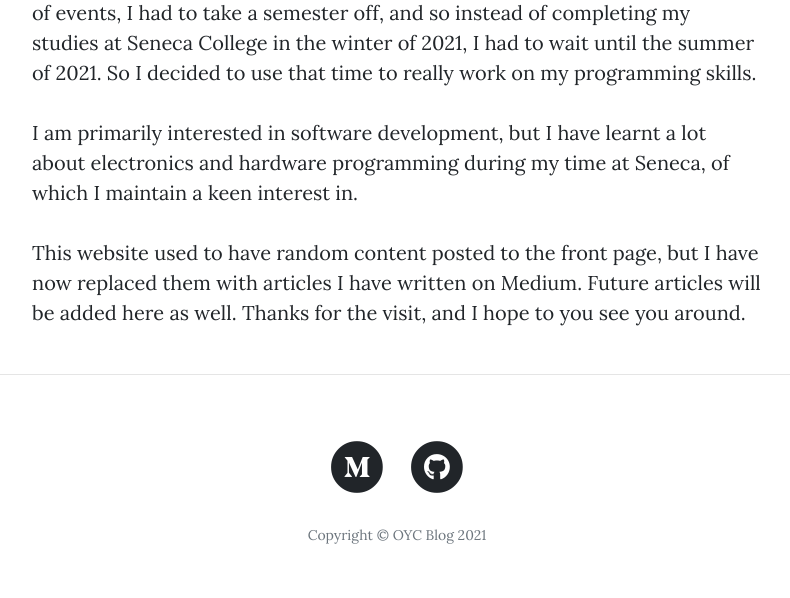
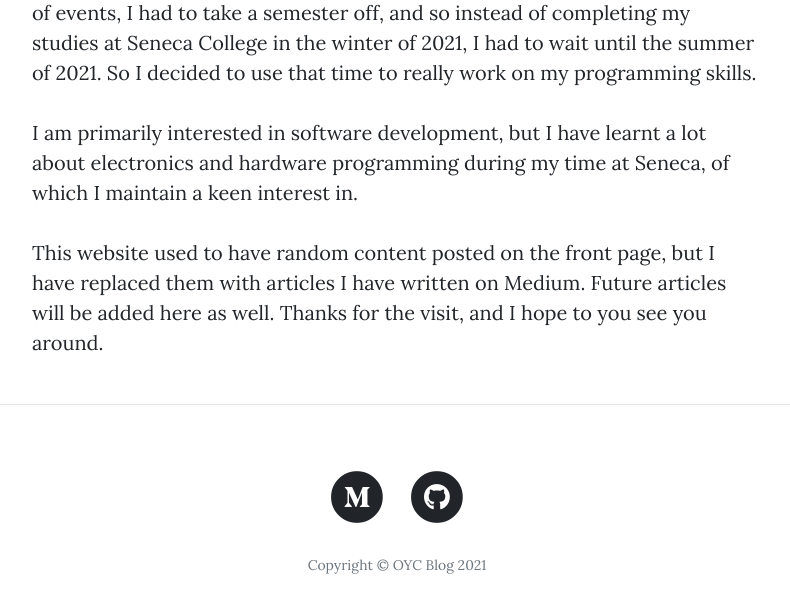
Before and after one commit to arnold-hendrix/off-your-chest-blog, a Flask app: page /about in a window 1280 px wide. Shown: the part 704-1302 px from the top of the page, without its empty margins (243-1033 px from the left). Before the commit the page ends 1248 px from the top, so only its background shows below. Run offline with Flask 2, Linux system fonts and the light colour scheme; some libraries are stand-ins or nearby versions.

Commit message:
about section update

```diff
--- a/templates/about.html
+++ b/templates/about.html
@@ -26,7 +26,7 @@
         <p>I am primarily interested in software development, but I have learnt a lot about electronics and hardware
           programming during my time at Seneca, of which I maintain a keen interest in.
           </p>
-        <p>This website used to have random content posted to the front page, but I have now replaced them with articles I
+        <p>This website used to have random content posted on the front page, but I have replaced them with articles I
           have written on Medium. Future articles will be added here as well. Thanks for the visit, and I hope to you see
         you around.</p>
       </div>
```
